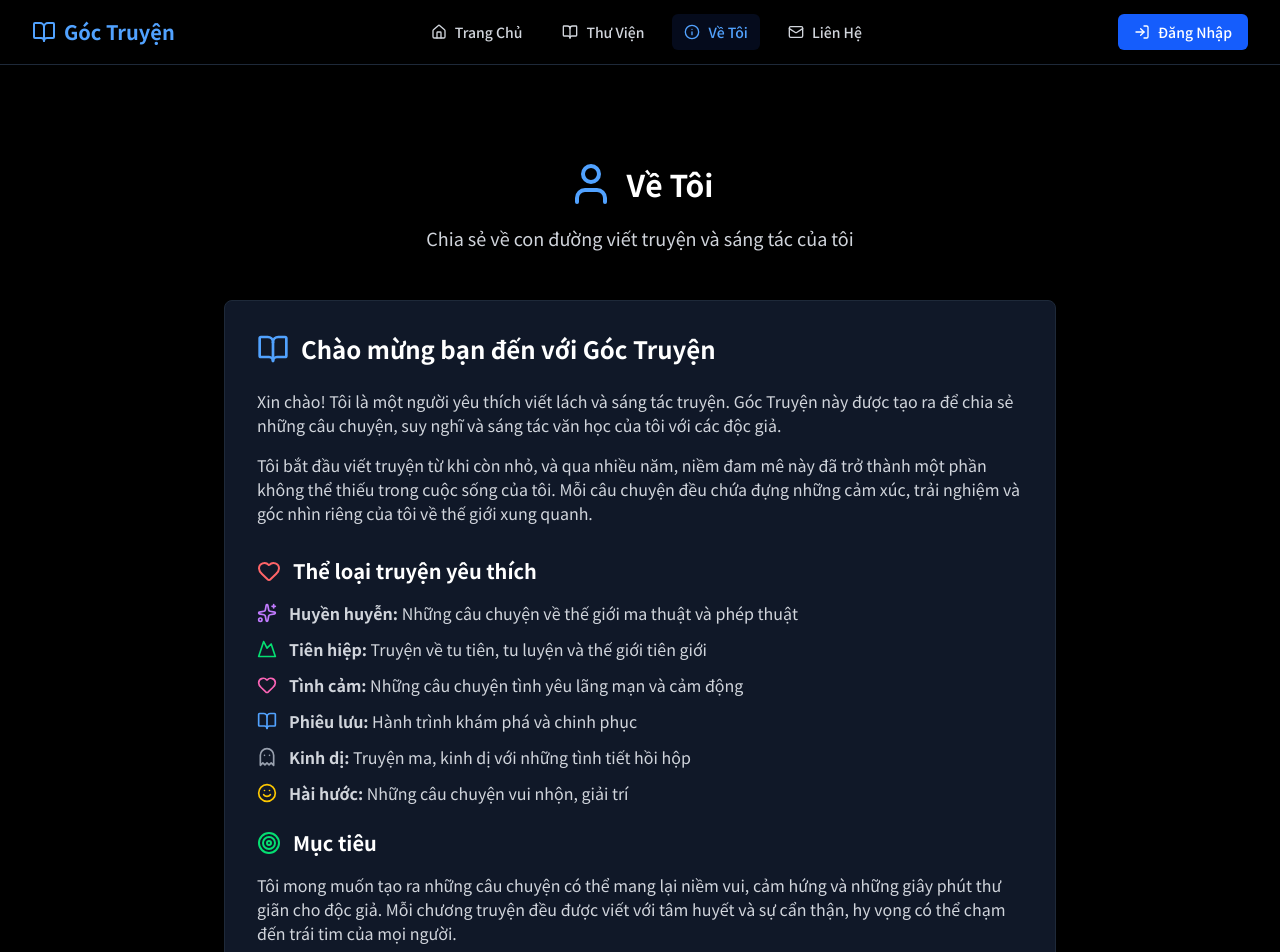
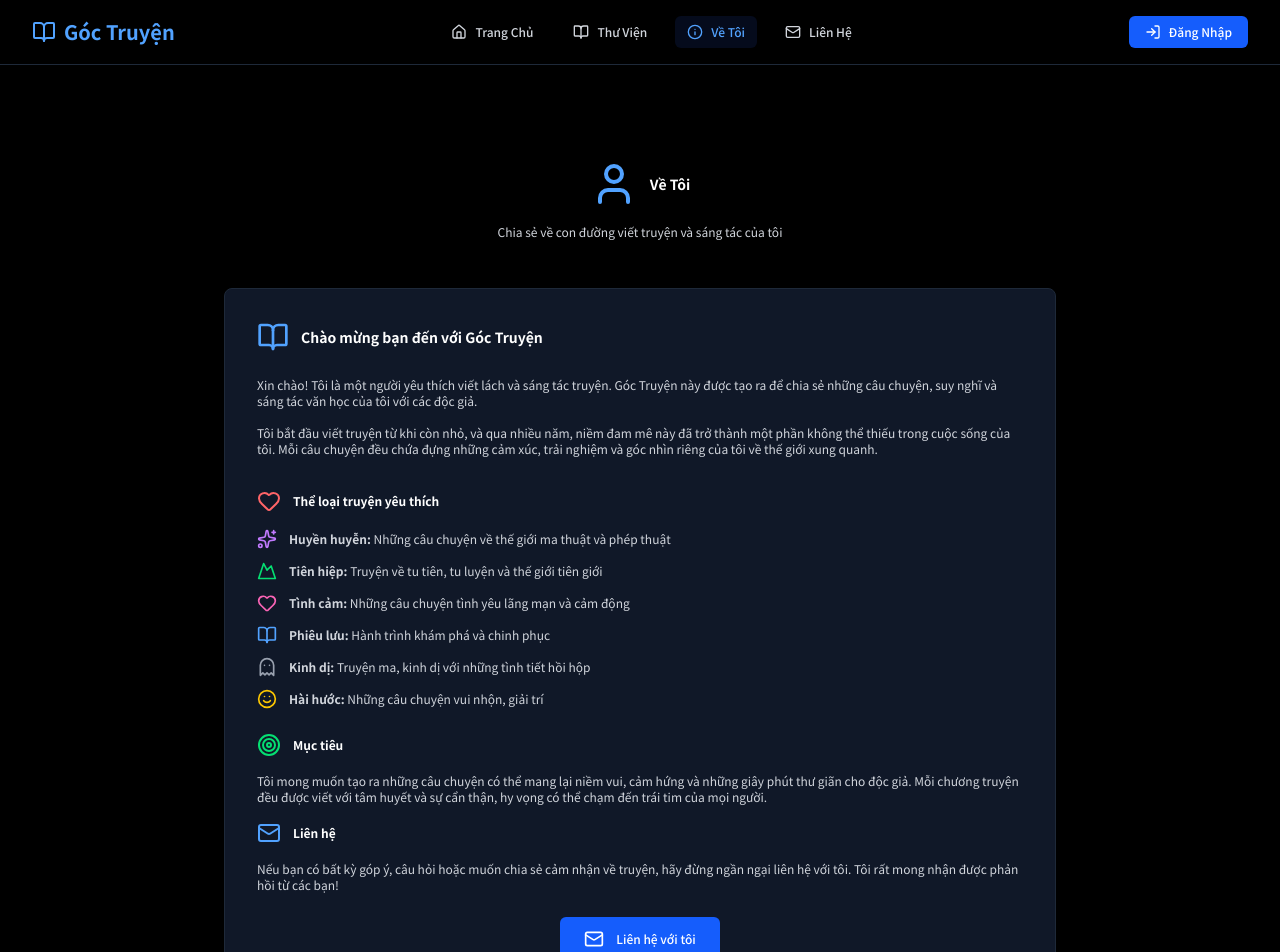
Before and after one commit to YaseiTanuki/Writer-Home, a Next.js app: page /about in a window 1280 px wide. Shown: the top 952 px of the page. Built offline with nearby package versions, Linux system fonts and the light colour scheme; no server answers.

Commit message:
reduce text size

```diff
--- a/src/app/about/page.tsx
+++ b/src/app/about/page.tsx
@@ -9,9 +9,9 @@ export default function AboutPage() {
         <div className="text-center mb-12">
           <div className="flex items-center justify-center gap-3 mb-4">
             <User size={48} className="text-blue-400" />
-            <h1 className="text-3xl font-bold text-white">Về Tôi</h1>
+            <h1 className="text-sm font-bold text-white">Về Tôi</h1>
           </div>
-          <p className="text-lg text-gray-300">
+          <p className="text-xs text-gray-300">
             Chia sẻ về con đường viết truyện và sáng tác của tôi
           </p>
         </div>
@@ -20,15 +20,15 @@ export default function AboutPage() {
           <div className="bg-gray-900 shadow-lg rounded-lg p-8 border border-gray-800">
             <div className="flex items-center gap-3 mb-6">
               <BookOpen size={32} className="text-blue-400" />
-              <h2 className="text-2xl font-bold text-white">Chào mừng bạn đến với Góc Truyện</h2>
+              <h2 className="text-sm font-bold text-white">Chào mừng bạn đến với Góc Truyện</h2>
             </div>
 
-            <p className="text-gray-300 mb-4">
+            <p className="text-gray-300 mb-4 text-xs">
               Xin chào! Tôi là một người yêu thích viết lách và sáng tác truyện. Góc Truyện này được tạo ra
               để chia sẻ những câu chuyện, suy nghĩ và sáng tác văn học của tôi với các độc giả.
             </p>
 
-            <p className="text-gray-300 mb-4">
+            <p className="text-gray-300 mb-4 text-xs">
               Tôi bắt đầu viết truyện từ khi còn nhỏ, và qua nhiều năm, niềm đam mê này đã trở thành
               một phần không thể thiếu trong cuộc sống của tôi. Mỗi câu chuyện đều chứa đựng những
               cảm xúc, trải nghiệm và góc nhìn riêng của tôi về thế giới xung quanh.
@@ -36,30 +36,30 @@ export default function AboutPage() {
 
             <div className="flex items-center gap-3 mb-4 mt-8">
               <Heart size={24} className="text-red-400" />
-              <h3 className="text-xl font-semibold text-white">Thể loại truyện yêu thích</h3>
+              <h3 className="text-xs font-semibold text-white">Thể loại truyện yêu thích</h3>
             </div>
             <ul className="list-none text-gray-300 mb-6 space-y-3">
-              <li className="flex items-center gap-3">
+              <li className="flex items-center gap-3 text-xs">
                 <Sparkles size={20} className="text-purple-400" />
                 <span><strong>Huyền huyễn:</strong> Những câu chuyện về thế giới ma thuật và phép thuật</span>
               </li>
-              <li className="flex items-center gap-3">
+              <li className="flex items-center gap-3 text-xs">
                 <Mountain size={20} className="text-green-400" />
                 <span><strong>Tiên hiệp:</strong> Truyện về tu tiên, tu luyện và thế giới tiên giới</span>
               </li>
-              <li className="flex items-center gap-3">
+              <li className="flex items-center gap-3 text-xs">
                 <Heart size={20} className="text-pink-400" />
                 <span><strong>Tình cảm:</strong> Những câu chuyện tình yêu lãng mạn và cảm động</span>
               </li>
-              <li className="flex items-center gap-3">
+              <li className="flex items-center gap-3 text-xs">
                 <BookOpen size={20} className="text-blue-400" />
                 <span><strong>Phiêu lưu:</strong> Hành trình khám phá và chinh phục</span>
               </li>
-              <li className="flex items-center gap-3">
+              <li className="flex items-center gap-3 text-xs">
                 <Ghost size={20} className="text-gray-400" />
                 <span><strong>Kinh dị:</strong> Truyện ma, kinh dị với những tình tiết hồi hộp</span>
               </li>
-              <li className="flex items-center gap-3">
+              <li className="flex items-center gap-3 text-xs">
                 <Smile size={20} className="text-yellow-400" />
                 <span><strong>Hài hước:</strong> Những câu chuyện vui nhộn, giải trí</span>
               </li>
@@ -67,9 +67,9 @@ export default function AboutPage() {
 
             <div className="flex items-center gap-3 mb-4">
               <Target size={24} className="text-green-400" />
-              <h3 className="text-xl font-semibold text-white">Mục tiêu</h3>
+              <h3 className="text-xs font-semibold text-white">Mục tiêu</h3>
             </div>
-            <p className="text-gray-300 mb-4">
+            <p className="text-gray-300 mb-4 text-xs">
               Tôi mong muốn tạo ra những câu chuyện có thể mang lại niềm vui, cảm hứng và
               những giây phút thư giãn cho độc giả. Mỗi chương truyện đều được viết với
               tâm huyết và sự cẩn thận, hy vọng có thể chạm đến trái tim của mọi người.
@@ -77,9 +77,9 @@ export default function AboutPage() {
 
             <div className="flex items-center gap-3 mb-4">
               <Mail size={24} className="text-blue-400" />
-              <h3 className="text-xl font-semibold text-white">Liên hệ</h3>
+              <h3 className="text-xs font-semibold text-white">Liên hệ</h3>
             </div>
-            <p className="text-gray-300 mb-6">
+            <p className="text-gray-300 mb-6 text-xs">
               Nếu bạn có bất kỳ góp ý, câu hỏi hoặc muốn chia sẻ cảm nhận về truyện,
               hãy đừng ngần ngại liên hệ với tôi. Tôi rất mong nhận được phản hồi từ các bạn!
             </p>
@@ -87,7 +87,7 @@ export default function AboutPage() {
             <div className="text-center">
               <a
                 href="/contact"
-                className="inline-flex items-center gap-3 bg-blue-600 hover:bg-blue-700 text-white px-6 py-3 rounded-md text-lg font-medium transition-colors duration-200"
+                className="inline-flex items-center gap-3 bg-blue-600 hover:bg-blue-700 text-white px-6 py-3 rounded-md text-xs font-medium transition-colors duration-200"
               >
                 <Mail size={20} />
                 Liên hệ với tôi
--- a/src/component/Navigation/index.tsx
+++ b/src/component/Navigation/index.tsx
@@ -39,7 +39,7 @@ export default function Navigation() {
         <div className="flex justify-between items-center h-14 sm:h-16">
           {/* Logo/Brand */}
           <div className="flex items-center">
-            <Link href="/" className="text-lg sm:text-xl font-bold text-blue-400 flex items-center gap-2">
+            <Link href="/" className="text-sm sm:text-xl font-bold text-blue-400 flex items-center gap-2">
               <BookOpen size={24} />
               Góc Truyện
             </Link>
@@ -49,7 +49,7 @@ export default function Navigation() {
           <div className="flex items-center space-x-3 sm:space-x-4">
             <Link
               href="/"
-              className={`px-2 sm:px-3 py-2 rounded-md text-sm font-medium transition-colors duration-200 flex items-center gap-2 ${
+              className={`px-2 sm:px-3 py-2 rounded-md text-xs font-medium transition-colors duration-200 flex items-center gap-2 ${
                 isActive('/')
                   ? 'text-blue-400 bg-blue-900/20'
                   : 'text-gray-300 hover:text-white hover:bg-gray-800'
@@ -60,7 +60,7 @@ export default function Navigation() {
             </Link>
             <Link
               href="/stories"
-              className={`px-2 sm:px-3 py-2 rounded-md text-sm font-medium transition-colors duration-200 flex items-center gap-2 ${
+              className={`px-2 sm:px-3 py-2 rounded-md text-xs font-medium transition-colors duration-200 flex items-center gap-2 ${
                 isActive('/stories') || pathname.startsWith('/stories/')
                   ? 'text-blue-400 bg-blue-900/20'
                   : 'text-gray-300 hover:text-white hover:bg-gray-800'
@@ -71,7 +71,7 @@ export default function Navigation() {
             </Link>
             <Link
               href="/about"
-              className={`px-2 sm:px-3 py-2 rounded-md text-sm font-medium transition-colors duration-200 flex items-center gap-2 ${
+              className={`px-2 sm:px-3 py-2 rounded-md text-xs font-medium transition-colors duration-200 flex items-center gap-2 ${
                 isActive('/about')
                   ? 'text-blue-400 bg-blue-900/20'
                   : 'text-gray-300 hover:text-white hover:bg-gray-800'
@@ -82,7 +82,7 @@ export default function Navigation() {
             </Link>
             <Link
               href="/contact"
-              className={`px-2 sm:px-3 py-2 rounded-md text-sm font-medium transition-colors duration-200 flex items-center gap-2 ${
+              className={`px-2 sm:px-3 py-2 rounded-md text-xs font-medium transition-colors duration-200 flex items-center gap-2 ${
                 isActive('/contact')
                   ? 'text-blue-400 bg-blue-900/20'
                   : 'text-gray-300 hover:text-white hover:bg-gray-800'
@@ -98,13 +98,13 @@ export default function Navigation() {
             {/* Guest Authentication */}
             {isGuestAuthenticated ? (
               <div className="flex items-center space-x-2">
-                <span className="text-sm text-gray-300 px-2 py-1 rounded bg-gray-800">
+                <span className="text-xs text-gray-300 px-2 py-1 rounded bg-gray-800">
                   <User size={14} className="inline mr-1" />
                   {guest?.displayName}
                 </span>
                 <button
                   onClick={handleGuestSignOut}
-                  className="px-2 sm:px-3 py-2 rounded-md text-sm font-medium text-gray-300 hover:text-red-400 hover:bg-red-900/20 transition-colors duration-200 flex items-center gap-2"
+                  className="px-2 sm:px-3 py-2 rounded-md text-xs font-medium text-gray-300 hover:text-red-400 hover:bg-red-900/20 transition-colors duration-200 flex items-center gap-2"
                 >
                   <LogOut size={16} />
                   Đăng Xuất
@@ -116,7 +116,7 @@ export default function Navigation() {
                 <>
                   <Link
                     href="/admin"
-                    className={`px-2 sm:px-3 py-2 rounded-md text-sm font-medium transition-colors duration-200 flex items-center gap-2 ${
+                    className={`px-2 sm:px-3 py-2 rounded-md text-xs font-medium transition-colors duration-200 flex items-center gap-2 ${
                       pathname.startsWith('/admin')
                         ? 'text-blue-400 bg-blue-900/20'
                         : 'text-gray-300 hover:text-white hover:bg-gray-800'
@@ -127,7 +127,7 @@ export default function Navigation() {
                   </Link>
                   <button
                     onClick={handleAdminLogout}
-                    className="px-2 sm:px-3 py-2 rounded-md text-sm font-medium text-gray-300 hover:text-red-400 hover:bg-red-900/20 transition-colors duration-200 flex items-center gap-2"
+                    className="px-2 sm:px-3 py-2 rounded-md text-xs font-medium text-gray-300 hover:text-red-400 hover:bg-red-900/20 transition-colors duration-200 flex items-center gap-2"
                   >
                     <LogOut size={16} />
                     Đăng Xuất Admin
@@ -136,7 +136,7 @@ export default function Navigation() {
               ) : (
                 <Link
                   href="/auth"
-                  className="bg-blue-600 hover:bg-blue-700 text-white px-3 sm:px-4 py-2 rounded-md text-sm font-medium transition-colors duration-200 flex items-center gap-2"
+                  className="bg-blue-600 hover:bg-blue-700 text-white px-3 sm:px-4 py-2 rounded-md text-xs font-medium transition-colors duration-200 flex items-center gap-2"
                 >
                   <LogIn size={16} />
                   Đăng Nhập
```
Also changed, not shown: src/app/auth/page.tsx (+9 -9 lines), src/app/contact/page.tsx (+4 -4 lines), src/app/login/page.tsx (+10 -10 lines), src/app/page.tsx (+20 -20 lines), src/app/stories/[id]/chapters/[chapterId]/page.tsx (+20 -20 lines), src/app/stories/[id]/page.tsx (+23 -23 lines), src/app/stories/page.tsx (+20 -12 lines).
